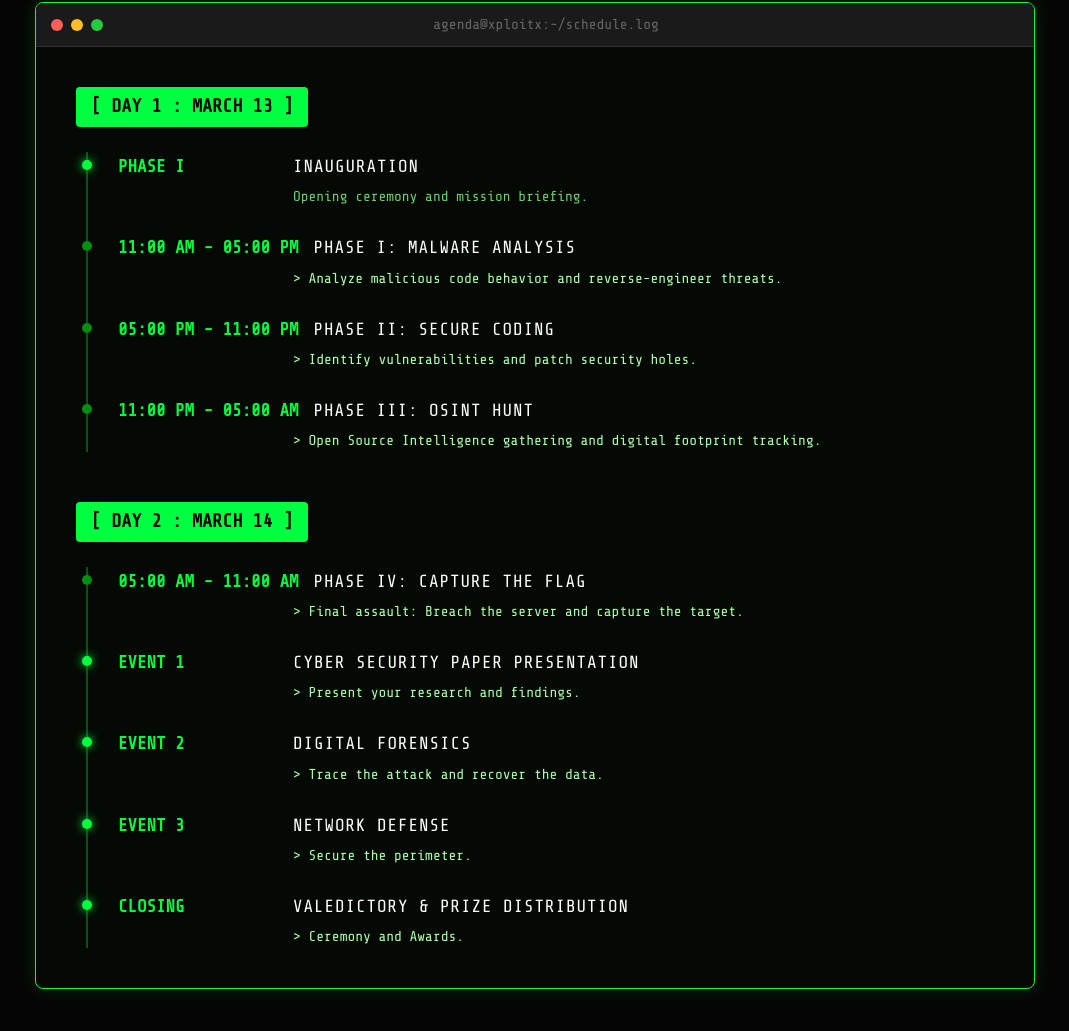
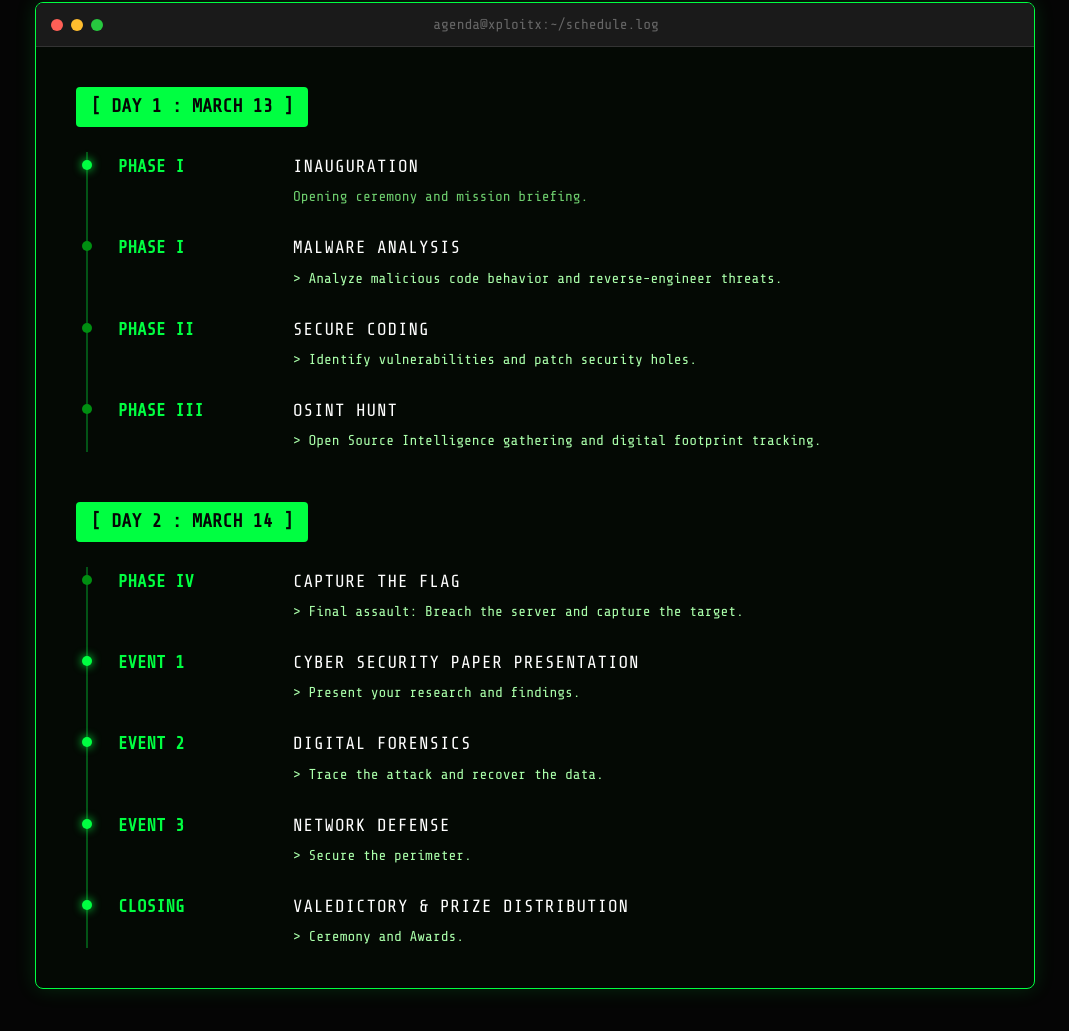
Before and after one commit to ashish1207kh/XploitX-2026, a website: page about.html in a window 1280 px wide. Shown: the part 2304-3335 px from the top of the page, without its empty margins (105-1174 px from the left). Drawn offline with nearby package versions, Linux system fonts and the light colour scheme; no server answers.

Commit message:
fix(about): Replace timeline hours with Phase labels

```diff
--- a/about.html
+++ b/about.html
@@ -188,11 +188,11 @@
                                     style="position: absolute; left: -6px; top: 8px; width: 10px; height: 10px; background: var(--dark-green); border-radius: 50%;"></span>
                                 <div style="display: flex; flex-wrap: wrap; gap: 15px; align-items: baseline;">
                                     <span
-                                        style="color: var(--neon-green); font-weight: bold; font-size: 1.1rem; min-width: 160px;">11:00
-                                        AM - 05:00 PM</span>
+                                        style="color: var(--neon-green); font-weight: bold; font-size: 1.1rem; min-width: 160px;">PHASE
+                                        I</span>
                                     <span
-                                        style="color: white; font-size: 1.1rem; text-transform: uppercase; letter-spacing: 1px;">Phase
-                                        I: Malware Analysis</span>
+                                        style="color: white; font-size: 1.1rem; text-transform: uppercase; letter-spacing: 1px;">MALWARE
+                                        ANALYSIS</span>
                                 </div>
                                 <div style="margin-top: 5px; color: #aaffaa; font-size: 0.9rem; margin-left: 175px;">
                                     &gt; Analyze malicious code behavior and reverse-engineer threats.
@@ -204,11 +204,11 @@
                                     style="position: absolute; left: -6px; top: 8px; width: 10px; height: 10px; background: var(--dark-green); border-radius: 50%;"></span>
                                 <div style="display: flex; flex-wrap: wrap; gap: 15px; align-items: baseline;">
                                     <span
-                                        style="color: var(--neon-green); font-weight: bold; font-size: 1.1rem; min-width: 160px;">05:00
-                                        PM - 11:00 PM</span>
+                                        style="color: var(--neon-green); font-weight: bold; font-size: 1.1rem; min-width: 160px;">PHASE
+                                        II</span>
                                     <span
-                                        style="color: white; font-size: 1.1rem; text-transform: uppercase; letter-spacing: 1px;">Phase
-                                        II: Secure Coding</span>
+                                        style="color: white; font-size: 1.1rem; text-transform: uppercase; letter-spacing: 1px;">SECURE
+                                        CODING</span>
                                 </div>
                                 <div style="margin-top: 5px; color: #aaffaa; font-size: 0.9rem; margin-left: 175px;">
                                     &gt; Identify vulnerabilities and patch security holes.
@@ -220,11 +220,11 @@
                                     style="position: absolute; left: -6px; top: 8px; width: 10px; height: 10px; background: var(--dark-green); border-radius: 50%;"></span>
                                 <div style="display: flex; flex-wrap: wrap; gap: 15px; align-items: baseline;">
                                     <span
-                                        style="color: var(--neon-green); font-weight: bold; font-size: 1.1rem; min-width: 160px;">11:00
-                                        PM - 05:00 AM</span>
+                                        style="color: var(--neon-green); font-weight: bold; font-size: 1.1rem; min-width: 160px;">PHASE
+                                        III</span>
                                     <span
-                                        style="color: white; font-size: 1.1rem; text-transform: uppercase; letter-spacing: 1px;">Phase
-                                        III: OSINT Hunt</span>
+                                        style="color: white; font-size: 1.1rem; text-transform: uppercase; letter-spacing: 1px;">OSINT
+                                        HUNT</span>
                                 </div>
                                 <div style="margin-top: 5px; color: #aaffaa; font-size: 0.9rem; margin-left: 175px;">
                                     &gt; Open Source Intelligence gathering and digital footprint tracking.
@@ -247,11 +247,11 @@
                                     style="position: absolute; left: -6px; top: 8px; width: 10px; height: 10px; background: var(--dark-green); border-radius: 50%;"></span>
                                 <div style="display: flex; flex-wrap: wrap; gap: 15px; align-items: baseline;">
                                     <span
-                                        style="color: var(--neon-green); font-weight: bold; font-size: 1.1rem; min-width: 160px;">05:00
-                                        AM - 11:00 AM</span>
+                                        style="color: var(--neon-green); font-weight: bold; font-size: 1.1rem; min-width: 160px;">PHASE
+                                        IV</span>
                                     <span
-                                        style="color: white; font-size: 1.1rem; text-transform: uppercase; letter-spacing: 1px;">Phase
-                                        IV: Capture The Flag</span>
+                                        style="color: white; font-size: 1.1rem; text-transform: uppercase; letter-spacing: 1px;">CAPTURE
+                                        THE FLAG</span>
                                 </div>
                                 <div style="margin-top: 5px; color: #aaffaa; font-size: 0.9rem; margin-left: 175px;">
                                     &gt; Final assault: Breach the server and capture the target.
```
